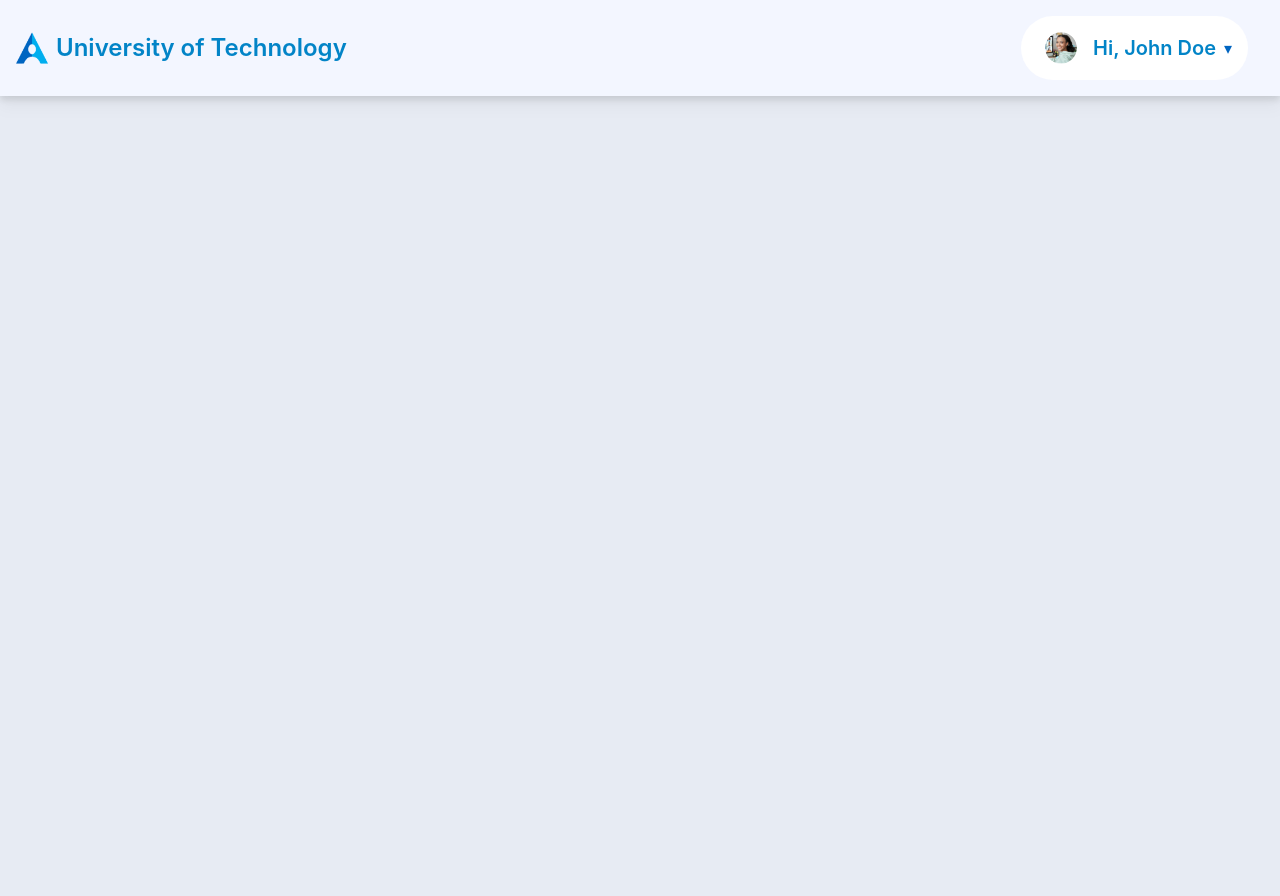
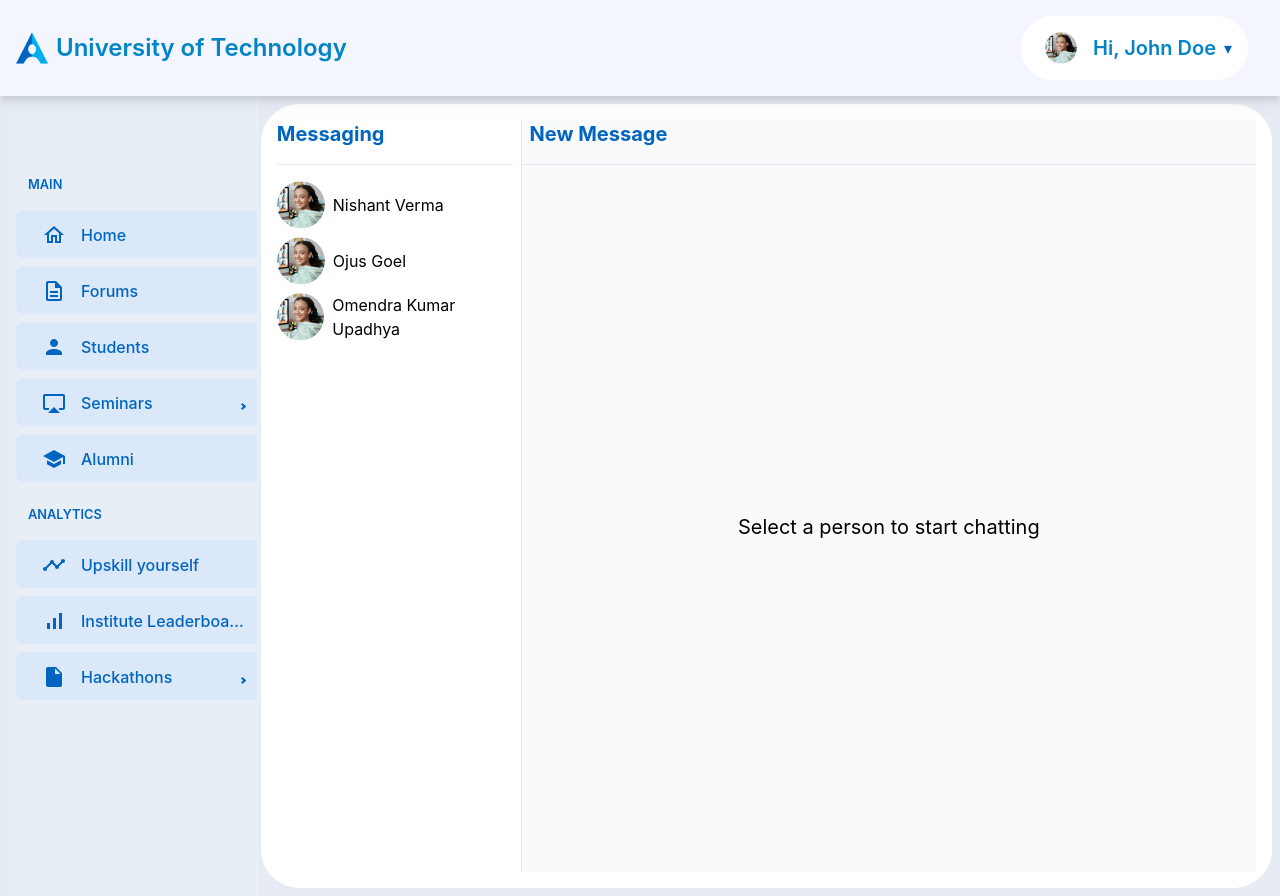
Before and after one commit to AtharvaBhatti/ALLY-Team-52, a React (Create React App) app in the folder frontend/: page /uni1/messaging in a window 1280 px wide. Before the commit the page ends 800 px from the top, so only its background shows below. Built offline with nearby package versions, Linux system fonts and the light colour scheme.

Commit message:
Added messaging page

```diff
--- a/frontend/src/App.js
+++ b/frontend/src/App.js
@@ -11,6 +11,7 @@ import Hackathons from "./Pages/Hackathons.jsx";
 import Upskill from "./Pages/Upskill/UpskillPage.jsx";
 import Students from "./Pages/Students.jsx";
 import Alumini from "./Pages/Alumini.jsx";
+import Messaging from "./Pages/Messaging.jsx";
 
 function App() {
   return (
@@ -29,6 +30,7 @@ function App() {
           <Route path="/uni1/courses" element={<Upskill />}></Route>
           <Route path="/uni1/students" element={<Students />}></Route>
           <Route path="/uni1/alumini" element={<Alumini />}></Route>
+          <Route path="/uni1/messaging" element={<Messaging />}></Route>
         </Routes>
       </BrowserRouter>
     </div>
--- /dev/null
+++ b/frontend/src/Pages/Messaging.jsx
@@ -0,0 +1,217 @@
+// MessagingComponent.jsx
+
+import React, { useState, useRef } from "react";
+import Sidebar from "../Components/Sidebar";
+import userImage from "../assets/images/user.png";
+import { FontAwesomeIcon } from "@fortawesome/react-fontawesome";
+import { faPaperPlane, faPlus, faSmile } from "@fortawesome/free-solid-svg-icons";
+import Picker from "emoji-picker-react";
+
+const MessagingComponent = () => {
+  const [selectedPerson, setSelectedPerson] = useState(null);
+  const [messageInput, setMessageInput] = useState("");
+  const [messages, setMessages] = useState([
+    { sender: "Other", message: "Hello, this is a dummy incoming message." },
+  ]);
+  const [isAttachmentOpen, setIsAttachmentOpen] = useState(false); // Add state for attachment section
+  const [attachments, setAttachments] = useState([]); // Add state for attachments
+  const fileInputRef = useRef(null); // Create a ref for file input
+  const [isClicked, setIsClicked] = useState(false);
+  const [emojiPickerState, SetEmojiPicker] = useState(false);
+
+  const people = ["Nishant Verma", "Ojus Goel", "Omendra Kumar Upadhya"]; // Add your list of people
+
+  const handlePersonSelect = (person) => {
+    setSelectedPerson(person);
+    // You might want to load the chat history for the selected person here
+  };
+
+  const handleSendMessage = () => {
+    if (selectedPerson && messageInput.trim() !== "") {
+      setMessages([...messages, { sender: "You", message: messageInput }]);
+      // setMessages([...messages, { sender: "Other", message: "Hi bro" }]);
+      setMessageInput("");
+      // You might want to send the message to the server here
+    }
+  };
+
+  const onEmojiClick = (event, emojiObject) => {
+    setMessageInput(messageInput + emojiObject.emoji);
+  };
+
+  const handleAttachmentClick = () => {
+    fileInputRef.current.click(); // Trigger file input click event
+  };
+
+  const handleAttachmentChange = (e) => {
+    const files = Array.from(e.target.files);
+    setAttachments(prevAttachments => [...prevAttachments, ...files]);
+  };
+
+  return (
+    <div className="flex h-screen p-2 ">
+      <div className="w-1/5">
+        <Sidebar />
+      </div>
+      {/* Sidebar with names of people */}
+      <div
+        className="w-4/5 bg-white p-4  "
+        style={{ borderRadius: "38px",  }}
+      >
+        <div className="flex h-full">
+          <div className="w-1/4 border-r pr-2">
+            <h1
+              style={{ color: "#0065C1" }}
+              className="text-xl font-bold mb-4 font-inter"
+            >
+              Messaging
+            </h1>
+            <hr className="mb-4" />
+            <ul>
+              {people.map((person) => (
+                <li
+                  key={person}
+                  className={`cursor-pointer ${
+                    person === selectedPerson ? "text-blue-500" : ""
+                  }`}
+                  onClick={() => handlePersonSelect(person)}
+                >
+                  <div className="flex items-center mb-2">
+                    <img
+                      src={userImage} // Replace with actual profile icon source
+                      alt={`${person}'s profile icon`}
+                      className="w-12 h-12 rounded-full mr-2"
+                    />
+                    <span>{person}</span>
+                  </div>
+                </li>
+              ))}
+            </ul>
+          </div>
+
+          {/* Selected person's chat section */}
+          <div className="flex-1 w-3/4 bg-gray-50">
+            {selectedPerson ? (
+              <div className="flex flex-col h-full">
+                {/* Chat messages */}
+                <h1
+                  style={{ color: "#0065C1" }}
+                  className="text-xl font-bold mb-4 font-inter ml-2"
+                >
+                  {selectedPerson}
+                </h1>
+                <hr className="mb-4" />
+                <div className="flex-1 overflow-y-auto">
+                  {messages.map((msg, index) => (
+                    <div
+                      key={index}
+                      className={`mb-2 ${
+                        msg.sender === "You"
+                          ? "flex justify-end"
+                          : "flex justify-start"
+                      }`}
+                    >
+                      <div
+                        className="inline-block bg-gray-200 rounded px-2 py-1"
+                        style={{
+                          backgroundColor: "#F0F2F5",
+                          padding: "8px",
+                          borderRadius: "4px",
+                          fontSize: "16px",
+                          color: "#333333",
+                        }}
+                      >
+                        <span className="font-semibold">{msg.sender}:</span>{" "}
+                        {msg.message}
+                      </div>
+                    </div>
+                  ))}
+                </div>
+
+                {/* Message input and send button */}
+                <div
+                  className="flex justify-evenly h-16 items-center ml-2 bg-gray-200 "
+                  style={{ color: "#F0F2F5" }}
+                >
+                  <input
+                    type="file"
+                    multiple
+                    onChange={handleAttachmentChange}
+                    style={{ display: "none" }}
+                    ref={fileInputRef} // Set the ref for file input
+                  />
+                  <FontAwesomeIcon
+                    icon={faPlus}
+                    className={`w-1/12 text-2xl cursor-pointer  ${
+                      isClicked ? "" : ""
+                    }`}
+                    style={{ color: "#0065C1" }}
+                    onClick={() => {
+                      setIsClicked(true);
+                      handleAttachmentClick();
+                    }}
+                  />
+                  {/* <div className="w-1/12">
+                    {emojiPickerState && (
+                      <Picker
+                        onEmojiClick={onEmojiClick}
+                        disableAutoFocus={true}
+                      />
+                    )}
+                    <FontAwesomeIcon
+                      icon={faSmile}
+                        className="text-2xl cursor-pointer"
+                        style={{ color: "#0065C1" }}
+                      onClick={() => SetEmojiPicker(!emojiPickerState)}
+                    />
+                  </div> */}
+                  <input
+                    type="text"
+                    className="flex-1 p-2 rounded-md mr-2 w-10/12 text-black focus:outline-none shadow h-12"
+                    placeholder="Type a message..."
+                    value={messageInput}
+                    onChange={(e) => setMessageInput(e.target.value)}
+                    onKeyDown={(e) => {
+                      if (e.key === "Enter") {
+                        handleSendMessage();
+                      }
+                    }}
+                  />
+                  <button
+                    className="w-1/12 px-4 py-2 rounded"
+                    onClick={handleSendMessage}
+                  >
+                    <FontAwesomeIcon
+                      icon={faPaperPlane}
+                      className="text-xl"
+                      style={{ color: "#0065C1" }}
+                    />
+                  </button>
+                </div>
+              </div>
+            ) : (
+              <div className="h-full text-xl">
+                <div className="flex-1 flex flex-col justify-center h-full">
+                  <h1
+                    style={{ color: "#0065C1" }}
+                    className="text-xl font-bold mb-4 font-inter pl-2"
+                  >
+                    New Message
+                  </h1>
+                  <hr className="mb-4" />
+                  <div className="flex items-center justify-center h-full">
+                    <span className="flex items-center h-full">
+                      Select a person to start chatting
+                    </span>
+                  </div>
+                </div>
+              </div>
+            )}
+          </div>
+        </div>
+      </div>
+    </div>
+  );
+};
+
+export default MessagingComponent;
```
